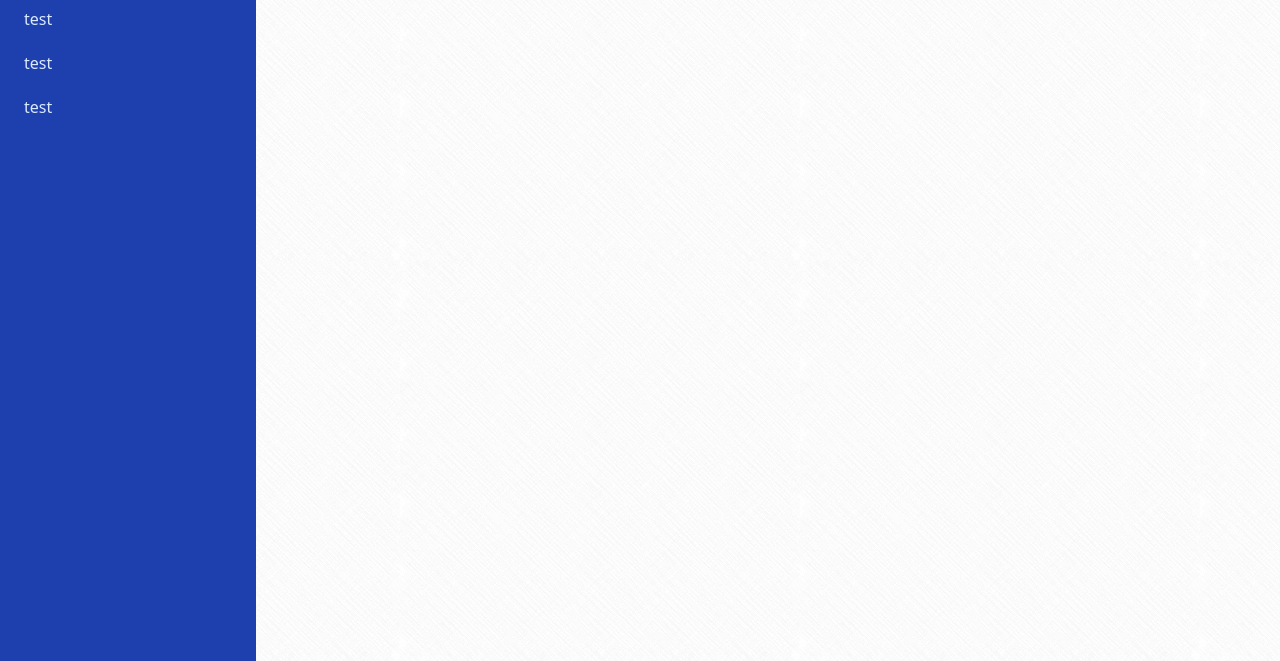
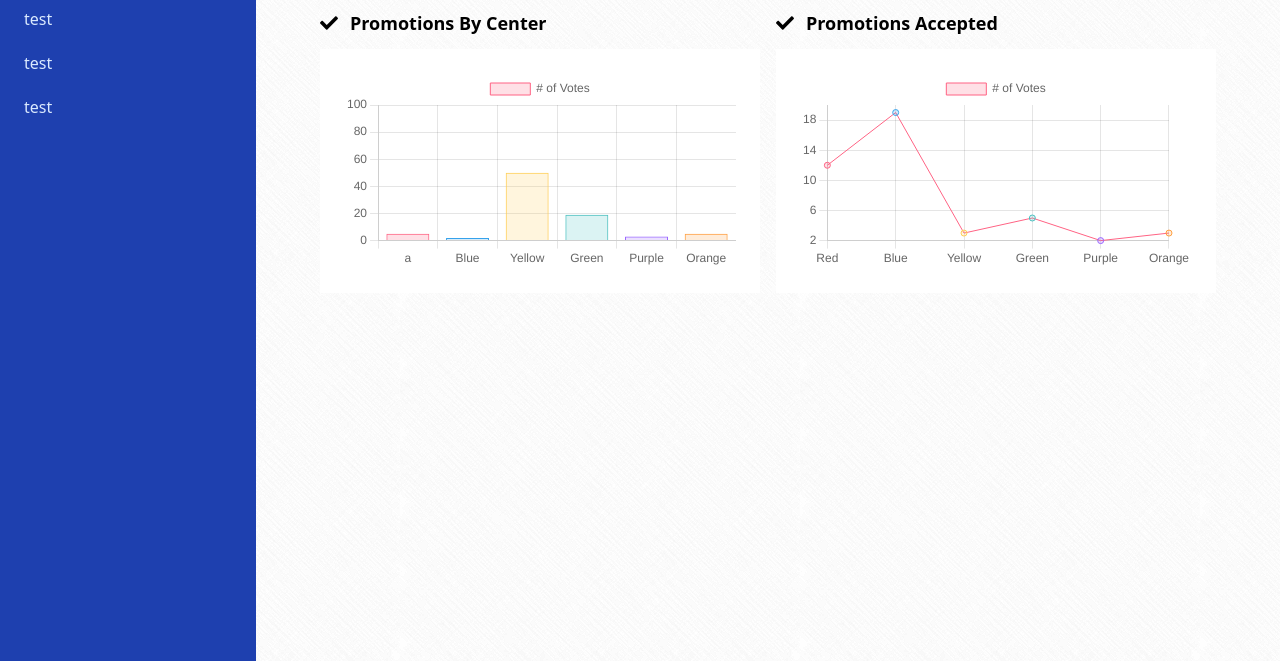
Before and after one commit to yassineelhoubi/Marjane_Promotion_Management_Part2, a website: page src/app/views/admin/dashboard.html in a window 1280 px wide. Shown: the part 139-800 px from the top of the page. Drawn offline with nearby package versions, Linux system fonts and the light colour scheme; files that its build step writes are made by us from their sources; no server answers.

Commit message:
create dashboard page and initialized by static graph

```diff
--- a/src/app/services/admin/isAdmin.js
+++ b/src/app/services/admin/isAdmin.js
@@ -4,7 +4,6 @@ function isAdmin(){
         token : localStorage.getItem('token'),
         role : "ADMIN"
     }
-    console.log(obj)
     axios.post('http://localhost:3000/api/admin/checkAuth',obj)
     .then((res)=>{
         if (res.data.isLogged == false ) {
--- a/src/app/views/admin/index.html
+++ b/src/app/views/admin/dashboard.html
@@ -32,9 +32,9 @@
                 <span class="font-extrabold text-2xl">Marjane</span>
             </a>
             <nav>
-                <a href=""
+                <a href="dashboard.html"
                     class="block py-2.5 px-4 rounded transition duration-200 hover:bg-blue-700 hover:text-lg hover:text-white">
-                    test
+                    Dashboard
                 </a>
                 <a href=""
                     class="block py-2.5 px-4 rounded transition duration-200 hover:bg-blue-700 hover:text-lg hover:text-white">
@@ -52,10 +52,39 @@
         </div>
         <!-- content -->
         <div class="flex-1 p-10 text-2xl font-bold">
-            content goes here
+            <main class="w-full flex-grow p-6">
+                <h2 class="text-3xl text-black pb-6">Dashboard</h2>
+                <div class="flex flex-wrap mt-6">
+                    <div class="w-full lg:w-1/2 pr-0 lg:pr-2">
+                        <p class="text-lg pb-3 flex items-center">
+                            <i class="fas fa-check mr-3"></i></i> Promotions By Center
+                        </p>
+                        <div class="p-6 bg-white">
+                            <canvas id="chartOne" width="400" height="200"></canvas>
+                        </div>
+                    </div>
+                    <div class="w-full lg:w-1/2 pl-0 lg:pl-2 mt-12 lg:mt-0">
+                        <p class="text-lg pb-3 flex items-center">
+                            <i class="fas fa-check mr-3"></i> Promotions Accepted
+                        </p>
+                        <div class="p-6 bg-white">
+                            <canvas id="chartTwo" width="400" height="200"></canvas>
+                        </div>
+                    </div>
+                </div>
+
+
+            </main>
+
+
         </div>
     </div>
+    </div>
 </body>
+<!--Graphs -->
+<script src="/node_modules/chart.js/dist/chart.js"></script>
+<script src="/src/assets/js/graphs.js"></script>
+<!-- Style -->
 <script src="/src/assets/js/style.js"></script>
 
 </html>
--- /dev/null
+++ b/src/assets/js/graphs.js
@@ -0,0 +1,59 @@
+var chartOne = document.getElementById('chartOne');
+var myChart = new Chart(chartOne, {
+    type: 'bar',
+    data: {
+        labels: ['a', 'Blue', 'Yellow', 'Green', 'Purple', 'Orange'],
+        datasets: [{
+            label: '# of Votes',
+            data: [5, 2, 50, 19, 3, 5, 2, 3, 100],
+            backgroundColor: [
+                'rgba(255, 99, 132, 0.2)',
+                'rgba(54, 162, 235, 0.2)',
+                'rgba(255, 206, 86, 0.2)',
+                'rgba(75, 192, 192, 0.2)',
+                'rgba(153, 102, 255, 0.2)',
+                'rgba(255, 159, 64, 0.2)'
+            ],
+            borderColor: [
+                'rgba(255, 99, 132, 1)',
+                'rgba(54, 162, 235, 1)',
+                'rgba(255, 206, 86, 1)',
+                'rgba(75, 192, 192, 1)',
+                'rgba(153, 102, 255, 1)',
+                'rgba(255, 159, 64, 1)'
+            ],
+            borderWidth: 1
+        }]
+    },
+
+});
+
+var chartTwo = document.getElementById('chartTwo');
+var myLineChart = new Chart(chartTwo, {
+    type: 'line',
+    data: {
+        labels: ['Red', 'Blue', 'Yellow', 'Green', 'Purple', 'Orange'],
+        datasets: [{
+            label: '# of Votes',
+            data: [12, 19, 3, 5, 2, 3],
+            backgroundColor: [
+                'rgba(255, 99, 132, 0.2)',
+                'rgba(54, 162, 235, 0.2)',
+                'rgba(255, 206, 86, 0.2)',
+                'rgba(75, 192, 192, 0.2)',
+                'rgba(153, 102, 255, 0.2)',
+                'rgba(255, 159, 64, 0.2)'
+            ],
+            borderColor: [
+                'rgba(255, 99, 132, 1)',
+                'rgba(54, 162, 235, 1)',
+                'rgba(255, 206, 86, 1)',
+                'rgba(75, 192, 192, 1)',
+                'rgba(153, 102, 255, 1)',
+                'rgba(255, 159, 64, 1)'
+            ],
+            borderWidth: 1
+        }]
+    },
+
+});
```
Also changed, not shown: package.json (+2 -1 lines), 1 other file.
